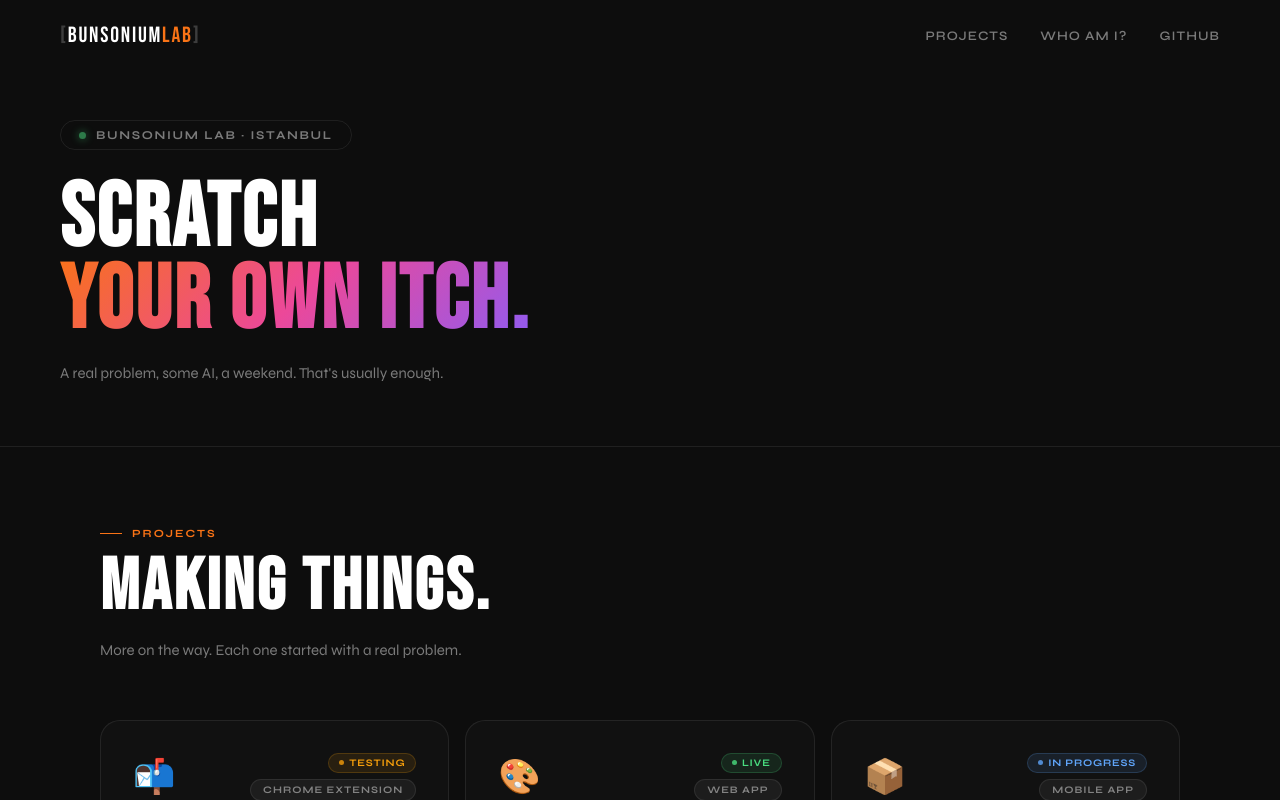
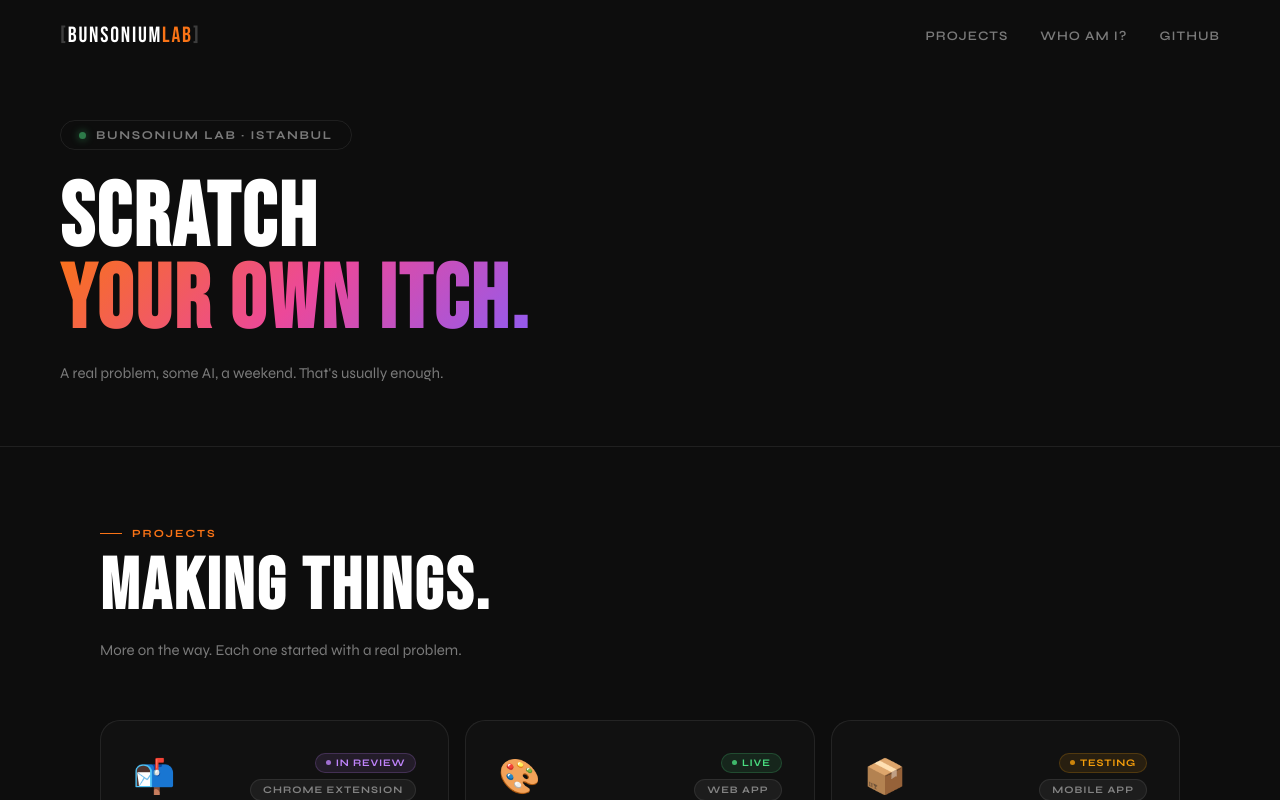
Before and after one commit to mihalidis/bunsonium-lab, a Next.js app: page / in a window 1280 px wide. Shown: the top 800 px of the page. Built offline with nearby package versions, Linux system fonts and the light colour scheme.

Commit message:
feat: update project statuses and add new status styles

```diff
--- a/src/app/inventqry/page.tsx
+++ b/src/app/inventqry/page.tsx
@@ -35,7 +35,7 @@ export default function InventQRyPage() {
 
             <div className={styles.heroBadge}>
               <span className={styles.badgePulse} />
-              <span>Mobile App · React Native · In Development</span>
+              <span>Mobile App · React Native · Testing</span>
             </div>
 
             <h1 className={styles.heroTitle}>
--- a/src/app/page.module.css
+++ b/src/app/page.module.css
@@ -196,6 +196,18 @@
   border: 1px solid var(--border);
 }
 
+.status_in_review {
+  color: #c084fc;
+  background: rgba(192, 132, 252, 0.1);
+  border: 1px solid rgba(192, 132, 252, 0.2);
+}
+
+.status_archived {
+  color: #78716c;
+  background: rgba(120, 113, 108, 0.1);
+  border: 1px solid rgba(120, 113, 108, 0.2);
+}
+
 .cardIcon { font-size: 34px; }
 
 .cardTag {
--- a/src/lib/projects.ts
+++ b/src/lib/projects.ts
@@ -1,4 +1,4 @@
-export type ProjectStatus = 'live' | 'testing' | 'in progress' | 'paused'
+export type ProjectStatus = 'live' | 'testing' | 'in progress' | 'paused' | 'in review' | 'archived'
 
 export interface Project {
   slug: string
@@ -21,7 +21,7 @@ export const projects: Project[] = [
     tag: 'Chrome Extension',
     accent: '#C0392B',
     techs: ['Chrome API', 'Vanilla JS', 'PTT'],
-    status: 'testing',
+    status: 'in review',
   },
   {
     slug: 'happy-little-ipsum',
@@ -42,7 +42,7 @@ export const projects: Project[] = [
     tag: 'Mobile App',
     accent: '#4a7fd4',
     techs: ['React Native', 'QR Codes', 'iOS & Android'],
-    status: 'in progress',
+    status: 'testing',
   },
   {
     slug: 'piksel-pak',
@@ -52,7 +52,7 @@ export const projects: Project[] = [
     tag: 'Mobile App',
     accent: '#4ade80',
     techs: ['React Native', 'Pixel Art', 'iOS & Android'],
-    status: 'in progress',
+    status: 'paused',
   },
   {
     slug: 'ghosty-raffle',
```
Also changed, not shown: public/inventqry-app.png.
